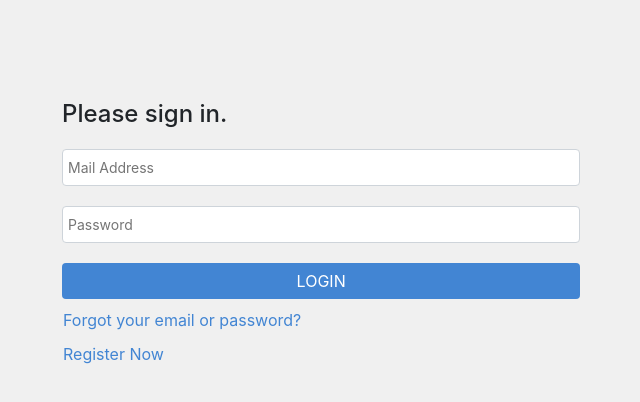
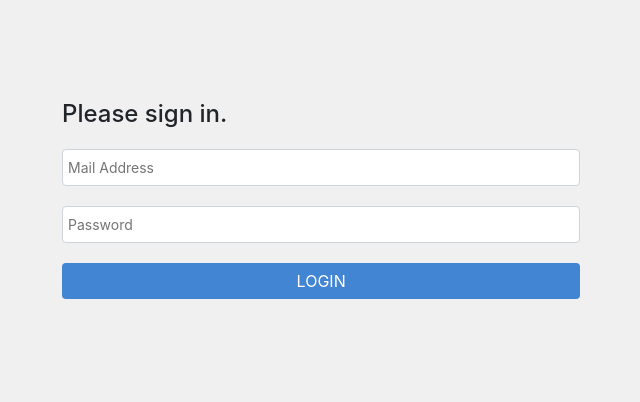
Before and after one commit to rprx134/easy-bill, a React (Create React App) app: page /login in a window 1280 px wide. Shown: the top 402 px of the page, without its empty margins (123-763 px from the left). Built offline with nearby package versions, Linux system fonts and the light colour scheme.

Commit message:
commented out forgot password and register now from Auth Page

```diff
--- a/src/containers/Auth/Auth.js
+++ b/src/containers/Auth/Auth.js
@@ -8,7 +8,6 @@ import { bindActionCreators } from 'redux';
 import { withRouter } from 'react-router';
 import { connect } from 'react-redux';
 import { InputValidation } from '../../components/POJOs/Forms/FormGenerator/FormValidation/InputValidation';
-import Anchor from '../../components/UI/BootstrapUI/Anchor/Anchor';
 import { formGenerator, getFormElements } from '../../components/POJOs/Forms/FormGenerator/FormGenerator';
 import Alert from '../../components/UI/Modal/Alert/Alert';
 import getAuthFormFields from '../../components/POJOs/Forms/LoginForm';
@@ -62,13 +61,13 @@ class Auth extends Component {
     }
 
     render() {
-        const anchorStyles = {
+        /* const anchorStyles = {
             padding: 0,
             marginTop: 8,
             marginBottom: 8,
             textAlign: 'left',
             display: 'block',
-        };
+        }; */
         return (
             <React.Fragment>
                 <Container>
@@ -80,7 +79,7 @@ class Auth extends Component {
                                     <h4>Please sign in.</h4>
                                     {formGenerator(this, "authControls")}
                                     <Button btnType="submit" btnVarient="primary" size="lg" block={true} btnTxt="LOGIN" btnID="login" />
-                                    <Anchor
+                                    {/* <Anchor
                                         url="#"
                                         ancTxt="Forgot your email or password?"
                                         aID="resetCred"
@@ -91,7 +90,7 @@ class Auth extends Component {
                                         ancTxt="Register Now"
                                         aID="signup"
                                         style={anchorStyles}
-                                    />
+                                    /> */}
                                     {this.state.formValidity ? null : <Alert show={!this.state.formValidity} resetFormValidity={this.resetFormValidity} alertMsg="Please fill the required fields with valid content" />}
                                 </form>}
                         </Col>
```
